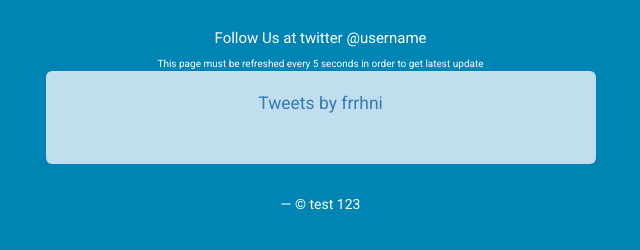
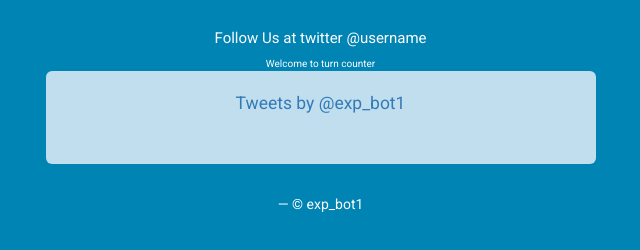
Before and after one commit to zahiruddinnorzain/app_nombor, a plain HTML site: page index.html in a window 1280 px wide. Shown: the whole page, without its empty margins (320-960 px from the left). Drawn offline with nearby package versions, Linux system fonts and the light colour scheme.

Commit message:
change index output text

```diff
--- a/index.html
+++ b/index.html
@@ -12,7 +12,7 @@
 	<!-- Latest compiled and minified CSS (bootstrap) -->
 	<link rel="stylesheet" href="https://maxcdn.bootstrapcdn.com/bootstrap/3.3.7/css/bootstrap.min.css" >
 
-	<title>numbers</title>
+	<title>numbers counter</title>
 
 	<!-- My style.css -->
 	<link rel="stylesheet" type="text/css" href="style.css">
@@ -31,7 +31,7 @@
 		<div class="row">
 			<div class="col-xs-12">
 				<h2>Follow Us at <span style="color:white;">twitter</span> @username</h2>
-				<p>This page must be refreshed every 5 seconds in order to get latest update</p>
+				<p>Welcome to turn counter</p>
 			</div>
 		</div>
 
@@ -50,7 +50,7 @@
 					  data-border-color="#009eed"
 					  width="500"
 					  show-replies="false">
-					  Tweets by frrhni
+					  Tweets by @exp_bot1
 					</a>
 
 				</div>
@@ -59,7 +59,7 @@
 
 	</div>
 
-	<footer>&copy; test 123</footer>
+	<footer>&copy; exp_bot1</footer>
 
 	<script async src="https://platform.twitter.com/widgets.js" charset="utf-8"></script>
 
```
